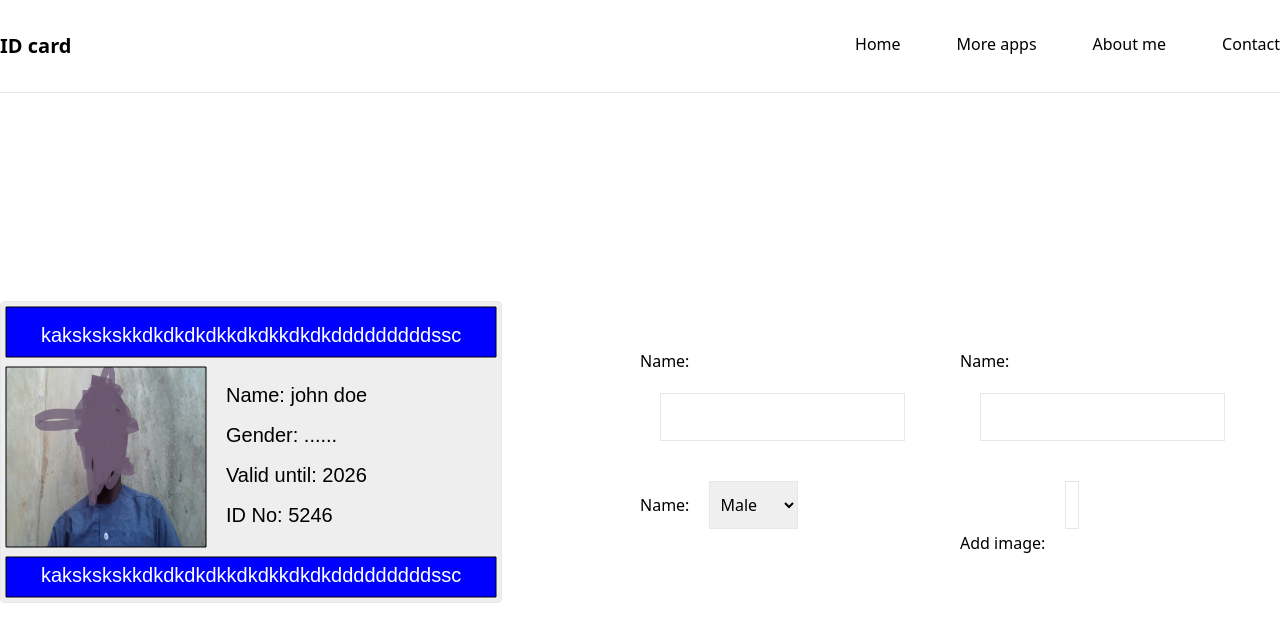
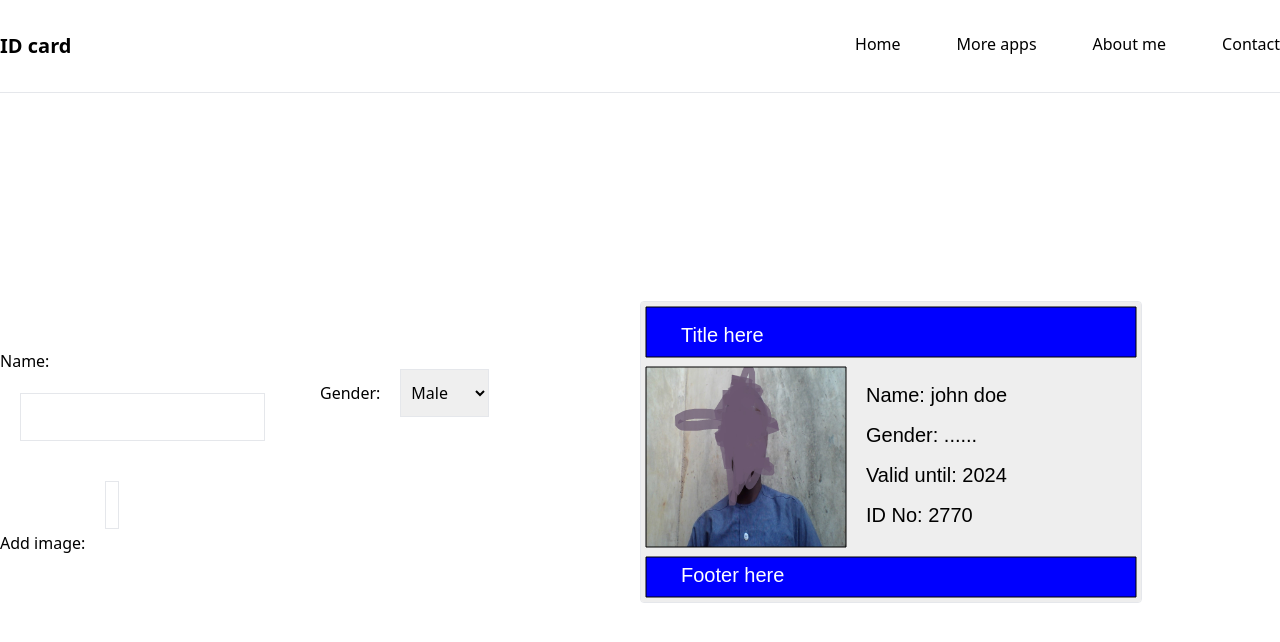
Before and after one commit to monyasau/ID-card-creator, a React (Vite) app: page / in a window 1280 px wide. Shown: the top 642 px of the page. Built offline with nearby package versions, Linux system fonts and the light colour scheme.

Commit message:
update: edited the form component input field , added appropriate labeling to form elements, others

```diff
--- a/src/App.jsx
+++ b/src/App.jsx
@@ -1,5 +1,5 @@
 import TopNav from "./components/TopNav";
-import Form from './components/Form'
+import Form  from './components/Form'
 import Canvas from "./components/Canvas";
 
 function App() {
@@ -10,8 +10,8 @@ function App() {
     <>
       <TopNav />
       <div className="flex max-w-screen-xl w-full items-center mx-auto mt-[10%]">
-      <Canvas />
       <Form/>
+        <Canvas/>
       </div>
     </>
   );
--- a/src/components/Canvas.jsx
+++ b/src/components/Canvas.jsx
@@ -1,5 +1,4 @@
 import testImage from "../assets/image.jpg";
-
 import { useEffect, useRef } from "react";
 
 const Canvas = () => {
@@ -44,10 +43,10 @@ const Canvas = () => {
       //header text
       context.font = "20px Arial";
       context.fillStyle = textTheme;
-      context.fillText("kakskskskkdkdkdkdkkdkdkkdkdkdddddddddssc", 40, 40);
+      context.fillText("Title here", 40, 40);
       // footer text
       context.fillStyle = textTheme;
-      context.fillText("kakskskskkdkdkdkdkkdkdkkdkdkdddddddddssc", 40, 280);
+      context.fillText("Footer here", 40, 280);
 
       // info texts
       context.fillStyle = "black";
--- a/src/components/Form.jsx
+++ b/src/components/Form.jsx
@@ -11,11 +11,7 @@ export default function Form() {
           <input type="text" name="" id="" className="m-5 p-1.5 h-12 border" />
         </div>
         <div className="w-[50%]">
-          <span>Name:</span>
-          <input type="text" name="" id="" className="m-5 p-1.5 h-12 border" />
-        </div>
-        <div className="w-[50%]">
-          <span>Name:</span>
+          <span>Gender:</span>
           <select name="Gender" className="m-5 p-1.5 h-12 border" id="">
             <option value="Male">Male</option>
             <option value="Female">Female</option>
```
